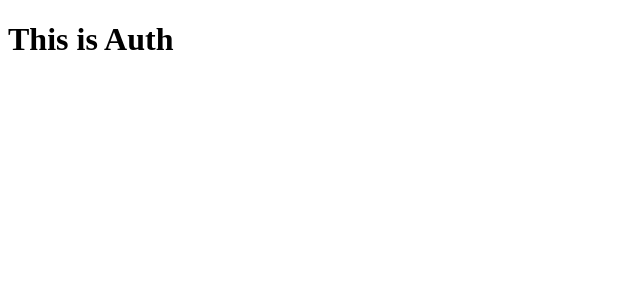
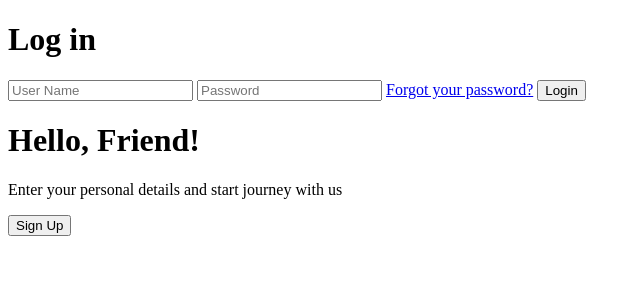
Before and after one commit to AlfredGomes23/SeekJob, a Django app: page /login in a window 1280 px wide. Shown: the top 300 px of the page, without its empty margins (0-641 px from the left). Run offline with Django 5.2, Linux system fonts and the light colour scheme.

Commit message:
login form added

```diff
--- a/mysite/templates/Authentication.html
+++ b/mysite/templates/Authentication.html
@@ -2,9 +2,35 @@
 <html lang="en">
 <head>
     <meta charset="UTF-8">
-    <title>Authentication</title>
+    <title>AuthenticationPage</title>
+	{% load static %}
+
 </head>
 <body>
-<h1>This is Auth</h1>
+
+<div class="container" id="container">
+<!--	login form-->
+	<div class="form-container sign-in-container">
+		<form method="POST" action="{% url 'login' %}">
+			<h1>Log in</h1>
+			{% csrf_token %}
+			<input type="text" placeholder="User Name" name="username" />
+			<input type="password" placeholder="Password" name="password"/>
+			<a href="#">Forgot your password?</a>
+			<button type="submit" class="submit">Login</button>
+		</form>
+	</div>
+<!--	form switcher-->
+	<div class="overlay-container">
+		<div class="overlay">
+
+			<div class="overlay-panel overlay-right">
+				<h1>Hello, Friend!</h1>
+				<p>Enter your personal details and start journey with us</p>
+				<button class="ghost" id="signUp">Sign Up</button>
+			</div>
+		</div>
+	</div>
+</div>
 </body>
 </html>
```
